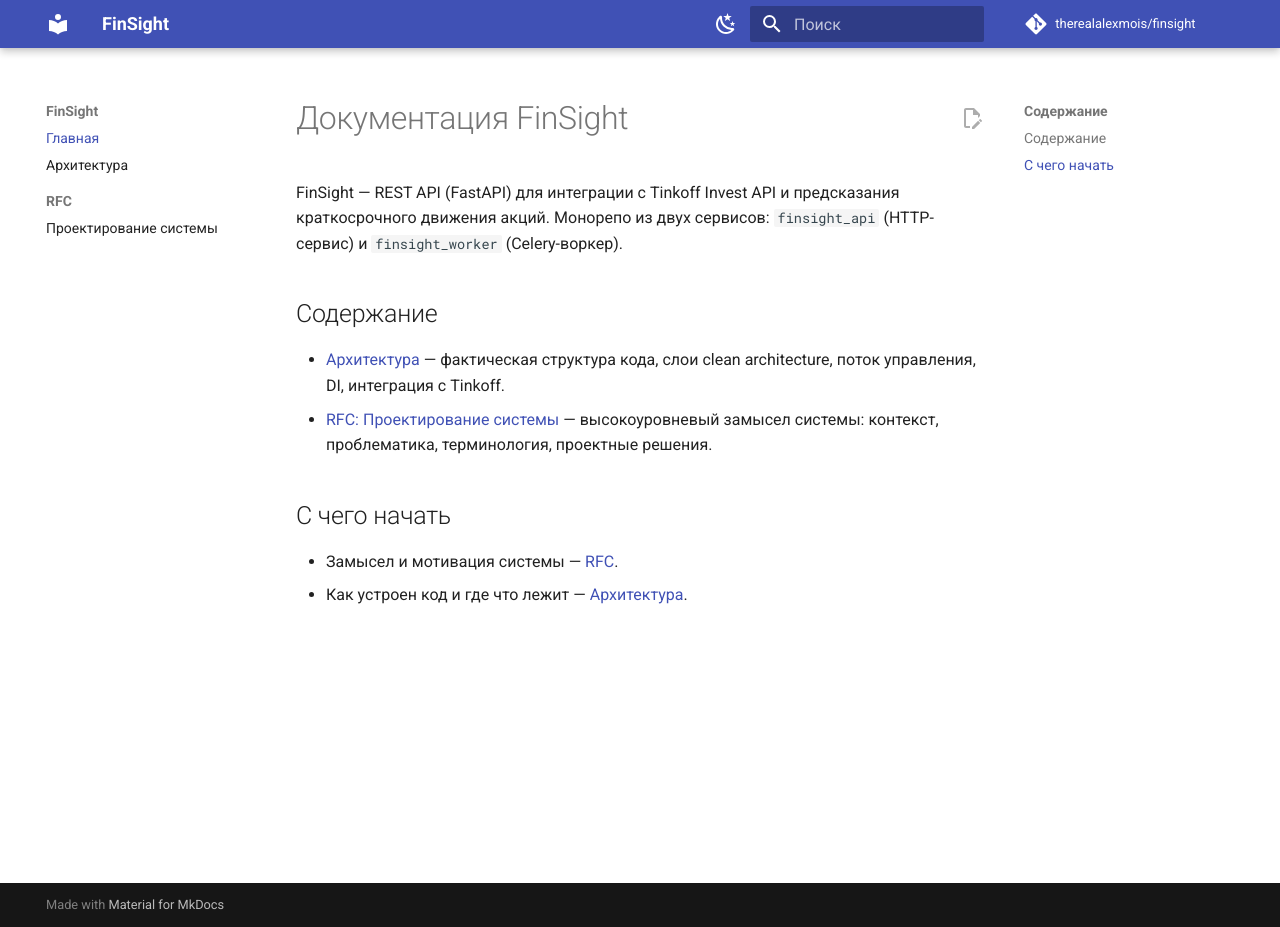
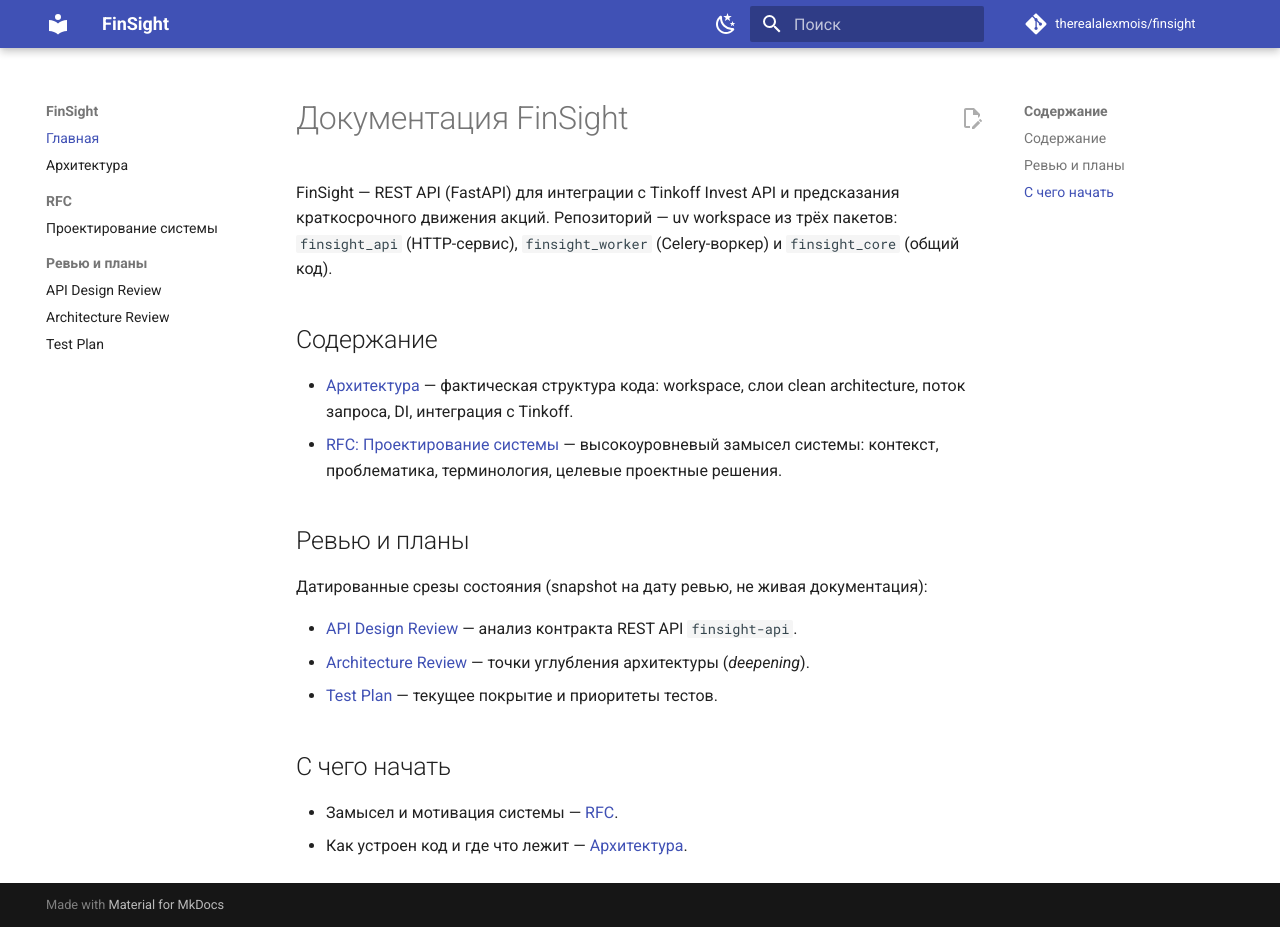
Before and after one commit to therealalexmois/finsight, an MkDocs documentation site: the page built from docs/index.md, in a window 1280 px wide and 927 px high. Built offline with MkDocs 1.6.1 and Material for MkDocs 9.7.7, drawn with Linux system fonts in a browser that asks for light colours; comment, search, counter and statistics services are not loaded.

Commit message:
docs: align docs with uv workspace and add env-secrets audit
Update CLAUDE.md, docs/index.md and the RFC tooling row to reflect the
uv workspace structure (packages/*, finsight-core) and uv-based commands,
replacing stale Poetry/src references. Fix mkdocs nav and mkdocstrings
paths, and track the env & secrets hygiene audit snapshot.

```diff
--- a/docs/index.md
+++ b/docs/index.md
@@ -1,15 +1,26 @@
 # Документация FinSight
 
 FinSight — REST API (FastAPI) для интеграции с Tinkoff Invest API и предсказания
-краткосрочного движения акций. Монорепо из двух сервисов: `finsight_api`
-(HTTP-сервис) и `finsight_worker` (Celery-воркер).
+краткосрочного движения акций. Репозиторий — uv workspace из трёх пакетов:
+`finsight_api` (HTTP-сервис), `finsight_worker` (Celery-воркер) и `finsight_core`
+(общий код).
 
 ## Содержание
 
-- [Архитектура](architecture.md) — фактическая структура кода, слои clean
-  architecture, поток управления, DI, интеграция с Tinkoff.
+- [Архитектура](architecture.md) — фактическая структура кода: workspace,
+  слои clean architecture, поток запроса, DI, интеграция с Tinkoff.
 - [RFC: Проектирование системы](rfc/system_design.md) — высокоуровневый замысел
-  системы: контекст, проблематика, терминология, проектные решения.
+  системы: контекст, проблематика, терминология, целевые проектные решения.
+
+## Ревью и планы
+
+Датированные срезы состояния (snapshot на дату ревью, не живая документация):
+
+- [API Design Review](review/api-design-review.md) — анализ контракта REST API
+  `finsight-api`.
+- [Architecture Review](specs/architecture-review.md) — точки углубления
+  архитектуры (*deepening*).
+- [Test Plan](plans/test-plan.md) — текущее покрытие и приоритеты тестов.
 
 ## С чего начать
 
--- a/mkdocs.yml
+++ b/mkdocs.yml
@@ -40,6 +40,10 @@
   - Архитектура: architecture.md
   - RFC:
       - Проектирование системы: rfc/system_design.md
+  - Ревью и планы:
+      - API Design Review: review/api-design-review.md
+      - Architecture Review: specs/architecture-review.md
+      - Test Plan: plans/test-plan.md
 
 plugins:
   - search:
@@ -47,7 +51,10 @@
   - mkdocstrings:
       handlers:
         python:
-          paths: [src]
+          paths:
+            - packages/finsight-api
+            - packages/finsight-worker
+            - packages/finsight-core
           options:
             docstring_style: google
             show_source: true
```
Also changed, not shown: CLAUDE.md (+24 -21 lines), docs/review/env-secrets-audit.md (added, +110 -0 lines), docs/rfc/system_design.md (+1 -1 lines).
